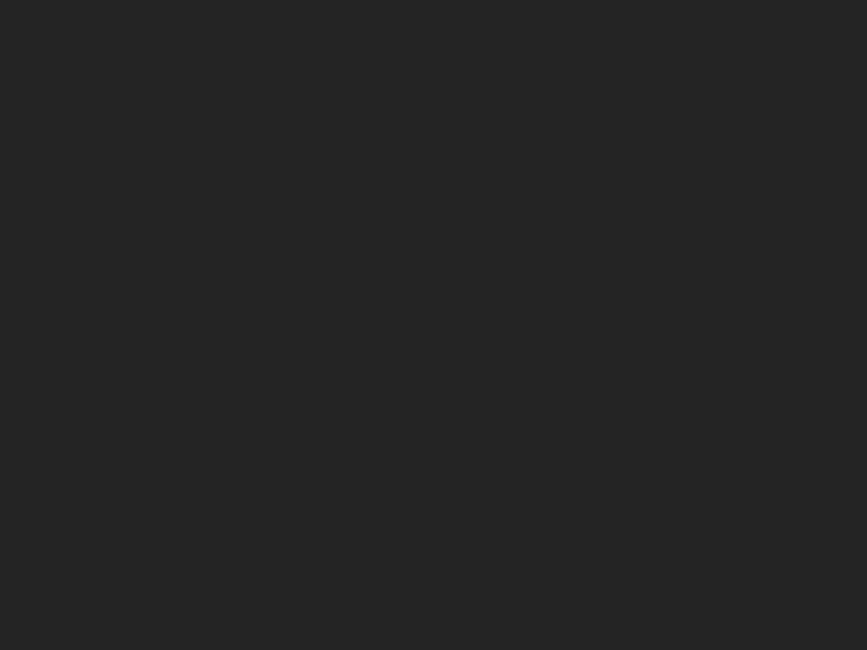
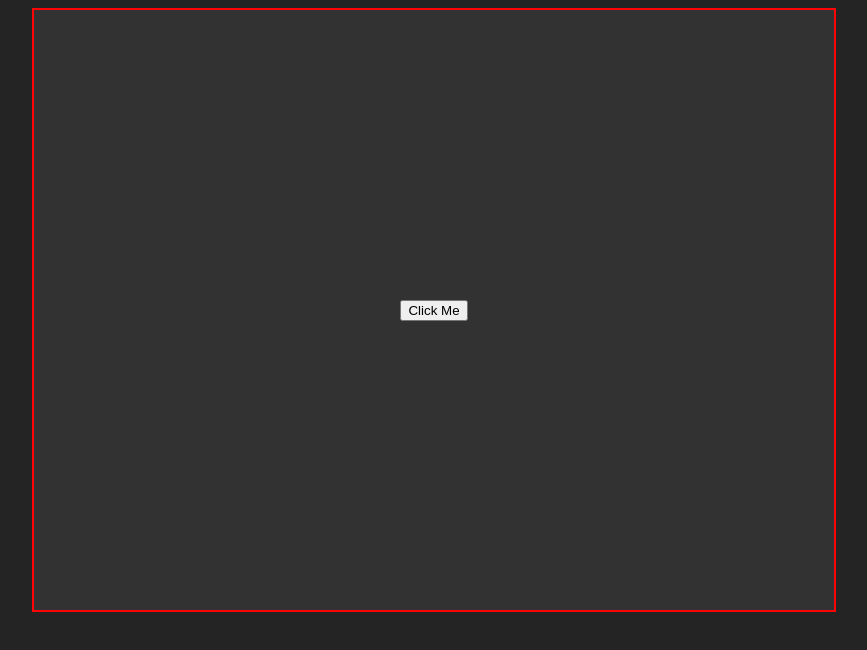
Before and after one commit to Adarsh-kushwaha/machine-coding, a React app: page /popover in a window 1280 px wide. Before the commit this address had no page. Shown: the top 650 px of the page, without its empty margins (206-1073 px from the left). Built offline with nearby package versions, Linux system fonts and the light colour scheme; the HTML template or start-up script is replaced by a standard one.

Commit message:
pushed changes for popover

```diff
--- a/src/App.jsx
+++ b/src/App.jsx
@@ -6,19 +6,25 @@ import Toast from './pages/Toast'
 import ToastProvider from './provider/ToastProvider'
 import InfiniteScroll from './pages/Infinite-scroll'
 import MineIntersectionObserver from './pages/Intersection-Observer'
+import PopoverRender from './pages/Popover'
+import { PopoverProvider } from './provider/PopoverProvider'
+
 
 
 function App() {
 
   return (
+    <PopoverProvider>
       <ToastProvider>
         <Routes>
           <Route path="/" element={<Home />} />
           <Route path="/toast" element={<Toast />} />
           <Route path="/infinite-scroll" element={<InfiniteScroll />} />
           <Route path="/intersection-observer" element={<MineIntersectionObserver />} />
+          <Route path="/popover" element={<PopoverRender />} />
         </Routes>
       </ToastProvider>
+    </PopoverProvider>
   )
 }
 
--- /dev/null
+++ b/src/components/popover/index.jsx
@@ -0,0 +1,113 @@
+import { useLayoutEffect, useState } from 'react';
+import { usePopover } from '../../provider/PopoverProvider';
+import './popover.css';
+import { createPortal } from 'react-dom';
+
+function Action({ children }) {
+    const { toggleOpen, triggerRef } = usePopover()
+    return (
+        <button className='popover-action' onClick={() => toggleOpen()} ref={triggerRef}>
+            {children}
+        </button>
+    )
+}
+
+function Content({ children, position = "right" }) {
+    const { open, contentRef, triggerRef } = usePopover()
+    const [coords, setCoords] = useState({ top: 0, left: 0 });
+    const [actualPosition, setActualPosition] = useState(position);
+
+    useLayoutEffect(() => {
+        if (open && triggerRef.current && contentRef.current) {
+            const triggerRect = triggerRef.current.getBoundingClientRect();
+            const contentRect = contentRef.current.getBoundingClientRect();
+            const windowWidth = window.innerWidth;
+            const windowHeight = window.innerHeight;
+
+            console.log(triggerRect, contentRect, windowWidth, windowHeight)
+
+            let top = 0;
+            let left = 0;
+            let newPos = position;
+
+            const gap = 10;
+
+            if (position === "right") {
+                left = triggerRect.right + gap;
+                top = triggerRect.top + (triggerRect.height / 2) - (contentRect.height / 2);
+
+                if (left + contentRect.width > windowWidth) {
+                    left = triggerRect.left - contentRect.width - gap;
+                    newPos = "left";
+                }
+            } else if (position === "left") {
+                left = triggerRect.left - contentRect.width - gap;
+                top = triggerRect.top + (triggerRect.height / 2) - (contentRect.height / 2);
+
+                if (left < 0) {
+                    left = triggerRect.right + gap;
+                    newPos = "right";
+                }
+            } else if (position === "top") {
+                left = triggerRect.left + (triggerRect.width / 2) - (contentRect.width / 2);
+                top = triggerRect.top - contentRect.height - gap;
+
+                if (top < 0) {
+                    top = triggerRect.bottom + gap;
+                    newPos = "bottom";
+                }
+            } else if (position === "bottom") {
+                left = triggerRect.left + (triggerRect.width / 2) - (contentRect.width / 2);
+                top = triggerRect.bottom + gap;
+
+                if (top + contentRect.height > windowHeight) {
+                    top = triggerRect.top - contentRect.height - gap;
+                    newPos = "top";
+                }
+            }
+
+            // Boundary checks for top/bottom overflow regardless of primary position
+            if (top < 0) top = gap;
+            if (top + contentRect.height > windowHeight) top = windowHeight - contentRect.height - gap;
+            if (left < 0) left = gap;
+            if (left + contentRect.width > windowWidth) left = windowWidth - contentRect.width - gap;
+
+            setCoords({ top, left });
+            setActualPosition(newPos);
+        }
+    }, [open, position, triggerRef, contentRef]);
+
+    const className = open ? "popover-content" : "popover-content-hide"
+
+    return createPortal(
+        <div
+            className={className}
+            data-position={actualPosition}
+            ref={contentRef}
+            style={open ? {
+                position: 'fixed',
+                top: `${coords.top}px`,
+                left: `${coords.left}px`,
+                margin: 0,
+                zIndex: 1000
+            } : {}}
+        >
+            {children}
+        </div>,
+        document.body
+    )
+}
+
+function Popover({ children }) {
+
+    return (
+        <div className='popover'>
+            {children}
+        </div>
+    )
+}
+
+Popover.Action = Action;
+Popover.Content = Content;
+
+export default Popover;
--- /dev/null
+++ b/src/components/popover/popover.css
@@ -0,0 +1,35 @@
+.popover-container {
+    width: 800px;
+    height: 600px;
+    display: flex;
+    justify-content: center;
+    align-items: center;
+    background-color: rgb(50, 50, 50);
+    margin: auto;
+    border: 2px solid rgb(255, 4, 4);
+}
+
+.popover {
+    position: relative;
+    width: 100%;
+    height: 100%;
+    display: flex;
+    align-items: center;
+    justify-content: center;
+
+}
+
+.popover-content {
+    color: black;
+    background-color: rgb(255, 255, 255);
+    padding: 12px;
+    border-radius: 8px;
+    box-shadow: 0 4px 12px rgba(0, 0, 0, 0.15);
+    border: 1px solid #e0e0e0;
+    min-width: 150px;
+}
+
+
+.popover-content-hide {
+    display: none;
+}
--- a/src/pages/Home.jsx
+++ b/src/pages/Home.jsx
@@ -8,6 +8,7 @@ function Home() {
             <Link to="/toast">Toast</Link>
             <Link to="/infinite-scroll">Infinite Scroll</Link>
             <Link to="/intersection-observer">Intersection Observer</Link>
+            <Link to="/popover">Popover</Link>
         </div>
     )
 }
--- /dev/null
+++ b/src/pages/Popover.jsx
@@ -0,0 +1,24 @@
+import Popover from "../components/popover"
+
+function PopoverRender() {
+    return (
+
+        <div className="popover-container">
+            <Popover>
+                <Popover.Action>
+                    Click Me
+                </Popover.Action>
+                <Popover.Content>
+                    <p>This is the content of the popover</p>
+                    <ul>
+                        <li>Item 1</li>
+                        <li>Item 2</li>
+                        <li>Item 3</li>
+                    </ul>
+                </Popover.Content>
+            </Popover>
+        </div>
+    )
+}
+
+export default PopoverRender
--- /dev/null
+++ b/src/provider/PopoverProvider.jsx
@@ -0,0 +1,27 @@
+import React, { useRef, useState } from "react";
+
+const PopoverContext = React.createContext();
+
+
+export const PopoverProvider = ({ children }) => {
+
+    const [open, setOpen] = useState(false);
+    const contentRef = useRef();
+    const triggerRef = useRef();
+
+    function toggleOpen() {
+        setOpen((prev) => !prev)
+    }
+
+    return (
+        <PopoverContext.Provider value={{ open, toggleOpen, contentRef, triggerRef }}>
+            {children}
+        </PopoverContext.Provider>
+    )
+}
+
+
+
+export const usePopover = () => {
+    return React.useContext(PopoverContext);
+}
```
Lines whose indentation alone changed are shown as unchanged.
